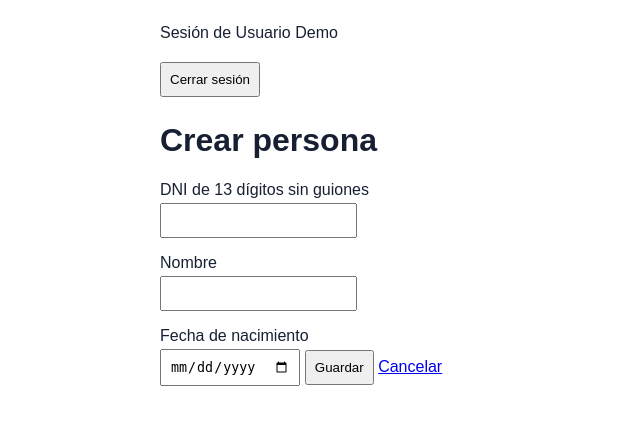
After one commit to haltap/BASE_HTML, a Laravel app: page /personas/crear in a window 1280 px wide. The commit adds this page. Shown: the top 425 px of the page, without its empty margins (0-640 px from the left). Run offline with Laravel 12, Linux system fonts and the light colour scheme; a user stored in the database is signed in; data comes from the database, SQL or seed files in the repository.

Commit message:
Crear registros

```diff
--- a/personas-laravel/app/Http/Controllers/PersonaController.php
+++ b/personas-laravel/app/Http/Controllers/PersonaController.php
@@ -1,11 +1,38 @@
 <?php
+
 namespace App\Http\Controllers;
+
 use App\Models\Persona;
+use Illuminate\Http\Request;
+
 class PersonaController extends Controller
 {
-public function index()
-{
-$personas = Persona::orderBy('id')->get();
-return view('personas.index', ['personas' => $personas]);
+    public function index()
+    {
+        $personas = Persona::orderBy('id')->get();
+        return view('personas.index', ['personas' => $personas]);
+    }
+
+    public function create()
+    {
+        return view('personas.create');
+    }
+
+    public function store(Request $request)
+    {
+        $datos = $request->validate([
+            'dni' => ['required', 'regex:/^[0-9]{13}$/', 'unique:personas,dni'],
+            'nombre' => ['required', 'string', 'max:100'],
+            'fecha_nacimiento' => ['required', 'date', 'before_or_equal:today'],
+        ]);
+
+        $persona = new Persona();
+        $persona->dni = $datos['dni'];
+        $persona->nombre = $datos['nombre'];
+        $persona->fecha_nacimiento = $datos['fecha_nacimiento'];
+        $persona->save();
+
+        return redirect()->route('personas.index')
+            ->with('exito', 'Persona creada correctamente.');
+    }
 }
-}
--- /dev/null
+++ b/personas-laravel/resources/views/personas/create.blade.php
@@ -0,0 +1,18 @@
+@extends('layouts.app')
+@section('contenido')
+<h1>Crear persona</h1>
+<form method="POST" action="{{ route('personas.store') }}">
+@csrf
+<label for="dni">DNI de 13 dígitos sin guiones</label>
+<input id="dni" name="dni" type="text" maxlength="13"
+pattern="[0-9]{13}" value="{{ old('dni') }}" required>
+<label for="nombre">Nombre</label>
+<input id="nombre" name="nombre" type="text" maxlength="100"
+value="{{ old('nombre') }}" required>
+<label for="fecha_nacimiento">Fecha de nacimiento</label>
+<input id="fecha_nacimiento" name="fecha_nacimiento" type="date"
+value="{{ old('fecha_nacimiento') }}" required>
+<button type="submit">Guardar</button>
+<a href="{{ route('personas.index') }}">Cancelar</a>
+</form>
+@endsection
--- a/personas-laravel/resources/views/personas/index.blade.php
+++ b/personas-laravel/resources/views/personas/index.blade.php
@@ -1,6 +1,7 @@
 @extends('layouts.app')
 @section('contenido')
 <h1>Personas registradas</h1>
+<p><a href="{{ route('personas.create') }}">Crear persona</a></p>
 <table>
 <thead><tr>
 </tr></thead>
--- a/personas-laravel/routes/web.php
+++ b/personas-laravel/routes/web.php
@@ -15,6 +15,10 @@ return redirect()->route('personas.index');
 })->name('inicio');
 Route::get('/personas', [PersonaController::class, 'index'])
 ->name('personas.index');
+Route::get('/personas/crear', [PersonaController::class, 'create'])
+->name('personas.create');
+Route::post('/personas', [PersonaController::class, 'store'])
+->name('personas.store');
 Route::post('/logout', [LoginController::class, 'destroy'])
 ->name('logout');
 });
```
